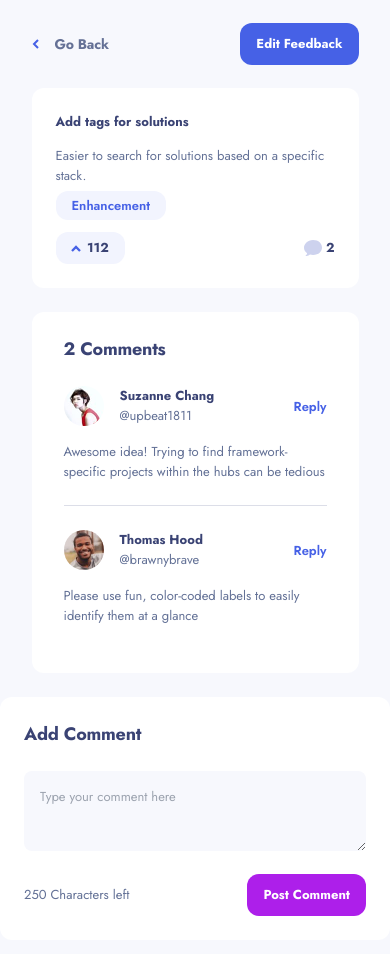
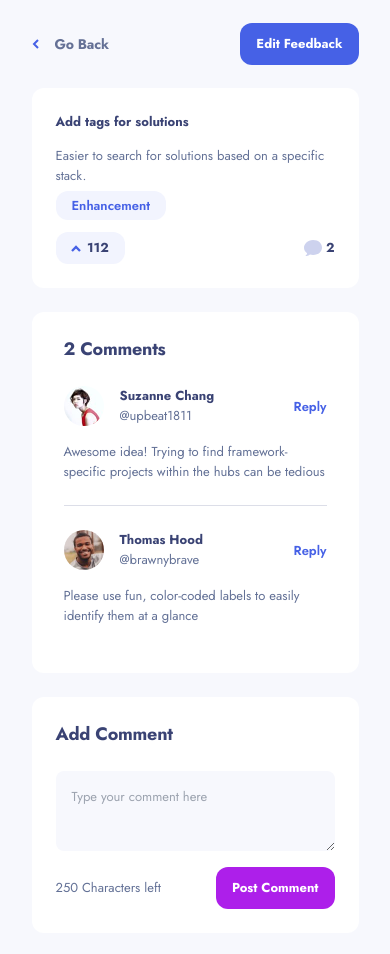
Before and after one commit to FlorianGmz/Frontend-Mentor-Challenges, a React (Vite) app in the folder product-feedback/: page /feedback/1 in a window 390 px wide. Shown: the top 954 px of the page. Built offline with nearby package versions, Linux system fonts and the light colour scheme.

Commit message:
feedback details tablet version complete

```diff
--- a/product-feedback/src/components/FeedbackDetailPage.tsx/AddForm.tsx
+++ b/product-feedback/src/components/FeedbackDetailPage.tsx/AddForm.tsx
@@ -28,7 +28,7 @@ const AddForm: React.FC<AddFormProps> = ({
 
   return (
     <div
-      className={`mx-auto h-auto ${commentPost ? "mb-[50px] w-[327px] p-[24px] md:h-[246px] md:w-[689px]" : ""} w-full rounded-xl bg-bt-white_def`}
+      className={`mx-auto flex h-auto flex-col ${commentPost ? "mb-[50px] w-[327px] p-[24px] md:h-[246px] md:w-[689px]" : ""} rounded-xl bg-bt-white_def`}
     >
       {commentPost && (
         <h1 className="mb-[24px] text-h3 capitalize text-el-font_def md:mb-[16px]">
@@ -36,7 +36,7 @@ const AddForm: React.FC<AddFormProps> = ({
         </h1>
       )}
       <textarea
-        className={` ${emptySubmit && "outline outline-1 outline-bt-red_def"} ${commentPost && "md:ml-0"} mb-[16px] h-[80px] w-full rounded-lg bg-body-bg p-[16px] text-[13px] text-[#8C92B3] focus:outline focus:outline-1 focus:outline-el_active md:mb-[14px] md:ml-[71px] md:text-[15px]`}
+        className={` ${emptySubmit && "outline outline-1 outline-bt-red_def"} ${commentPost && "md:ml-0"} mb-[16px] h-[80px] rounded-lg bg-body-bg p-[16px] text-[13px] text-[#8C92B3] focus:outline focus:outline-1 focus:outline-el_active md:mb-[14px] md:ml-[71px] md:text-[15px]`}
         name="text"
         value={comment}
         maxLength={maxChars}
--- a/product-feedback/src/components/FeedbackDetailPage.tsx/Comment.tsx
+++ b/product-feedback/src/components/FeedbackDetailPage.tsx/Comment.tsx
@@ -59,7 +59,7 @@ const Comment: React.FC<CommentProps> = ({ commentData, index }) => {
   const isFirstComment = index === 0;
 
   return (
-    <section className="flex h-auto w-auto flex-col">
+    <section className="flex h-auto flex-col">
       {!isFirstComment && (
         <span className="h-[1px] w-full bg-[#8C92B3] opacity-30"></span>
       )}
@@ -71,7 +71,7 @@ const Comment: React.FC<CommentProps> = ({ commentData, index }) => {
         reply={false}
       />
       {postReply && (
-        <div className="pb-[24px]">
+        <div className="w-full pb-[24px]">
           <form onSubmit={handleSubmit}>
             <AddForm
               charCount={charCount}
--- a/product-feedback/src/components/FeedbackDetailPage.tsx/CommentCard.tsx
+++ b/product-feedback/src/components/FeedbackDetailPage.tsx/CommentCard.tsx
@@ -41,7 +41,6 @@ const CommentCard: React.FC<CommentCardProps> = ({
           Reply
         </span>
       </div>
-
       <p className="text-[13px] text-feedback-description md:ml-[71px] md:text-body-2">
         <span className="text-[13px] font-bold text-bt-purple_def md:text-[15px]">
           {reply && `@${replyingTo} `}
```
